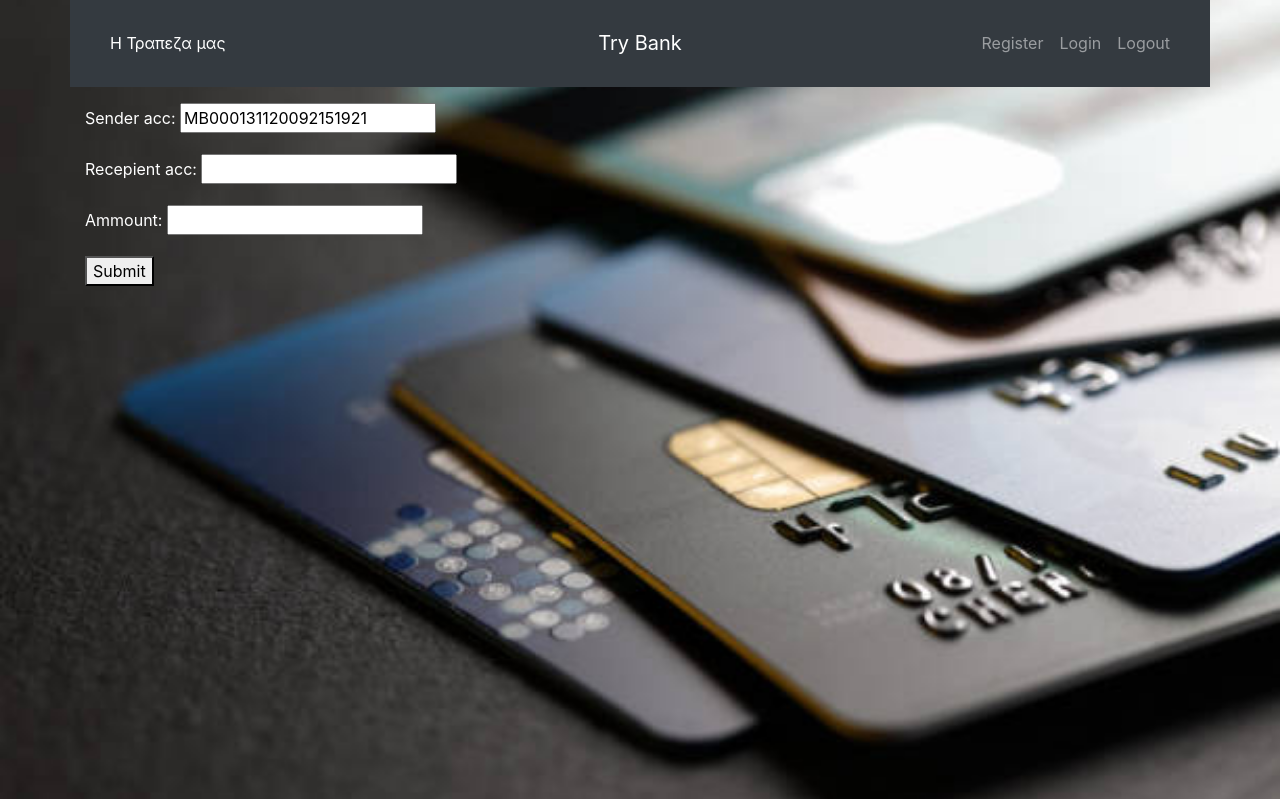
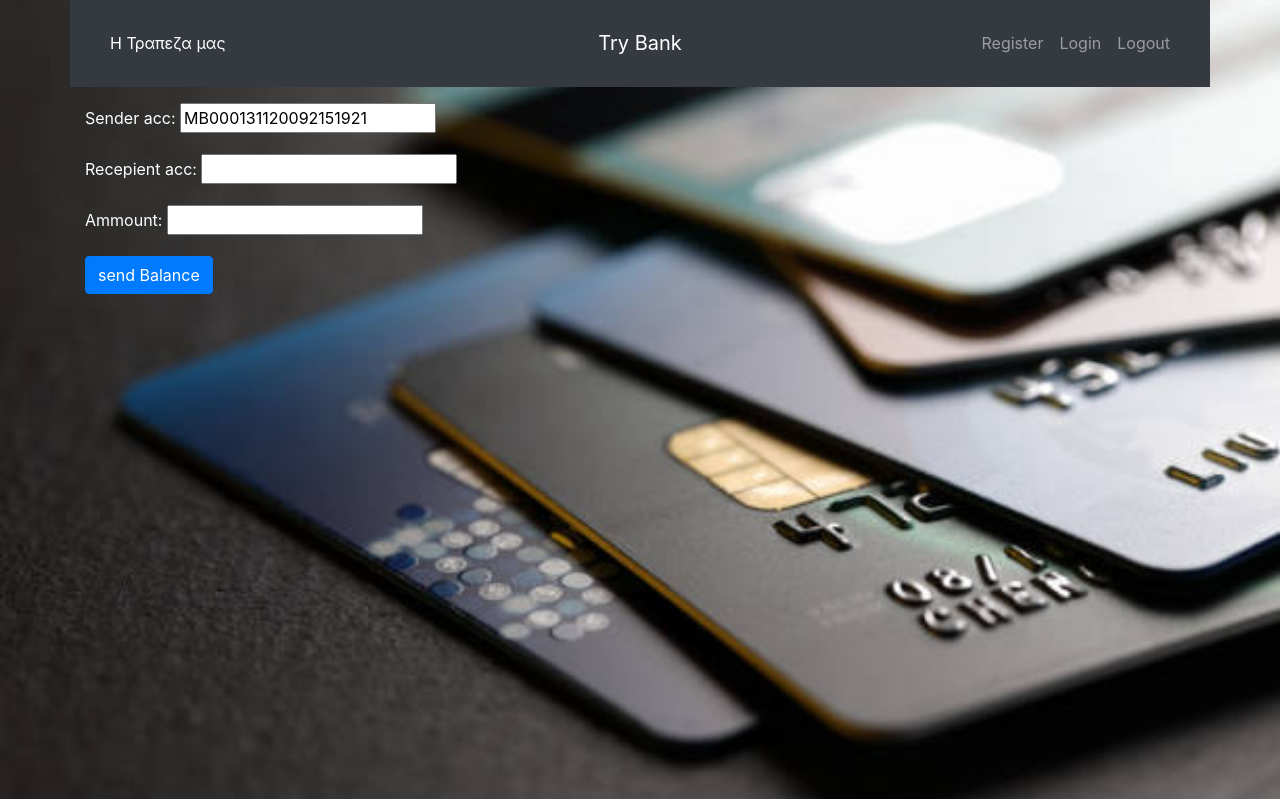
Before and after one commit to greeniaris/pythonProject-Mybank, a Django app: a page that uses Mybank/templates/transfer_2.html in a window 1280 px wide. Shown: the part 17-816 px from the top of the page. Run offline with Django 4.2, Linux system fonts and the light colour scheme.

Commit message:
next step

```diff
--- a/Mybank/customers/forms.py
+++ b/Mybank/customers/forms.py
@@ -14,11 +14,11 @@ class RegistrationForm(UserCreationForm):
 class CreateAccountForm(forms.Form):
 
     acc_number = forms.CharField(initial='MB000'+get_random_string(length=15,allowed_chars="1234567890"))
-    balance = forms.FloatField()
+    balance = forms.DecimalField(decimal_places=2)
 
 
 class TransfermoneyForm(forms.Form):
 
     sender_acc = forms.CharField(initial='')
     recepient_acc = forms.CharField(max_length=20)
-    ammount = forms.FloatField()
+    ammount = forms.DecimalField(decimal_places=2)
--- a/Mybank/templates/transfer3.html
+++ b/Mybank/templates/transfer3.html
@@ -23,8 +23,7 @@
       <label for="amount">Amount</label>
       <input type="number" class="form-control" id="amount" name="amount" step="0.01">
     </div>
-    <button type="submit" class="btn btn-primary">Send Balance</button>
-
+      <button type="submit" class="btn btn-primary" onclick="return confirm('Are you sure?')"/>send Balance</button>
 </form>
 
       <div>
--- a/Mybank/templates/transfer_2.html
+++ b/Mybank/templates/transfer_2.html
@@ -9,7 +9,7 @@
    <form method="post">
   {% csrf_token %}
   {{ form.as_p }}
-  <button type="submit">Submit</button>
+  <button type="submit" class="btn btn-primary" onclick="return confirm('Are you sure?')"/>send Balance</button>
 </form>
 
        {% for message in messages %}
```
Also changed, not shown: Mybank/templates/our_bank.html (+6 -2 lines), Mybank/db.sqlite3.
